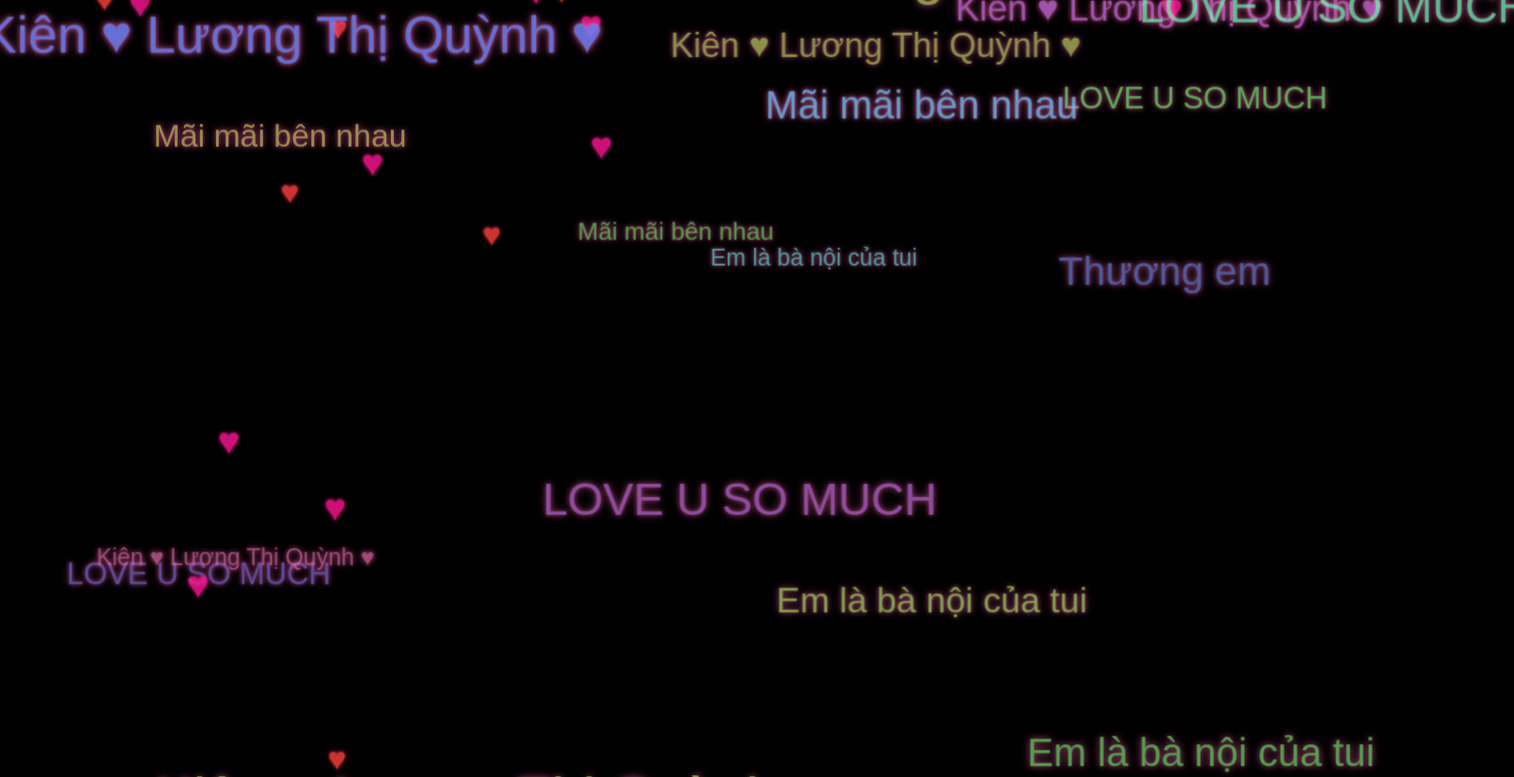
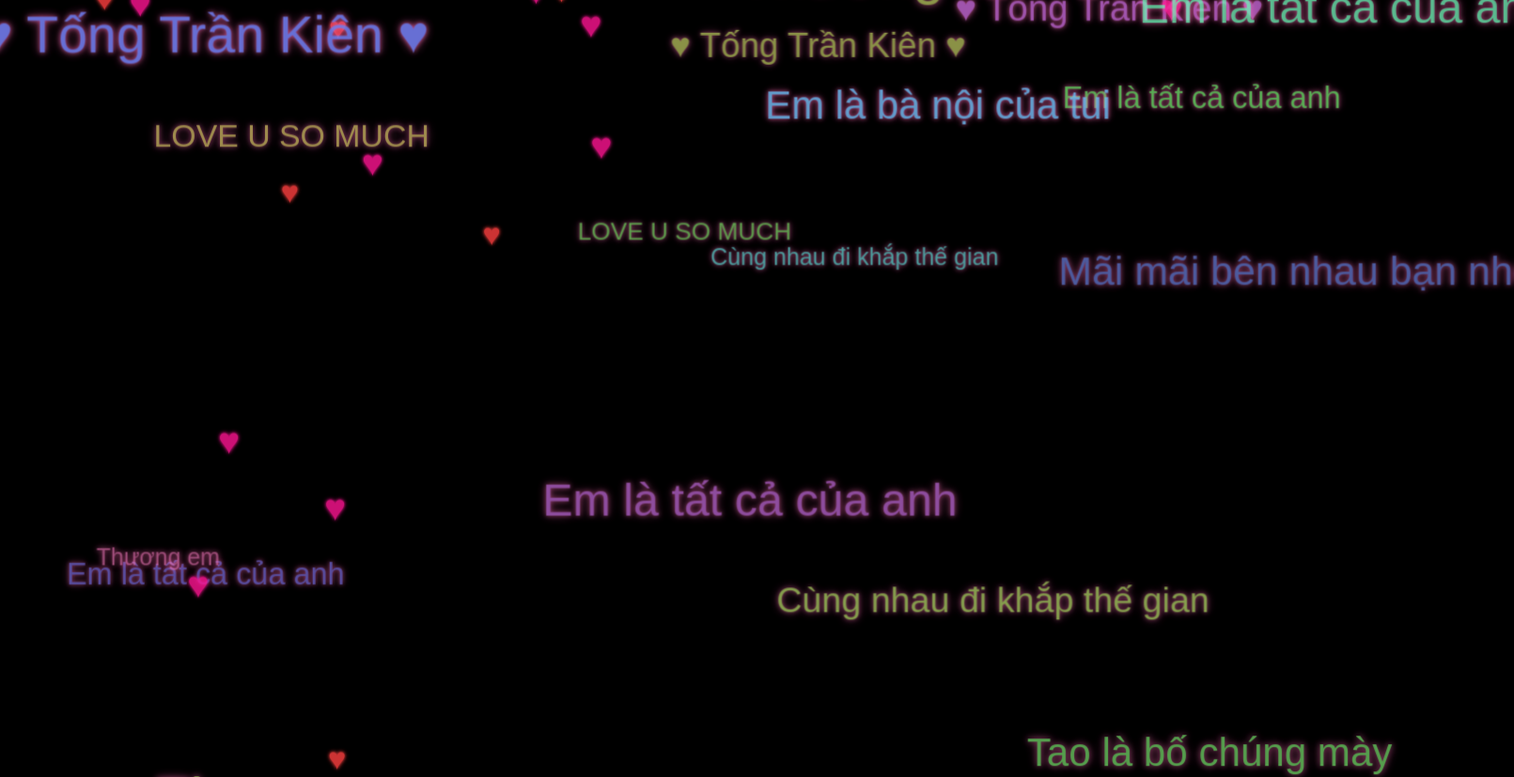
Before and after one commit to tongtrankien1605/anhyeuem, a plain HTML site: page index.html in a window 1280 px wide. Shown: the whole page at 94% size, 1611 px wide, since content can reach past the window. Drawn offline with Linux system fonts and the light colour scheme; animation ran at ten frames a second.

Commit message:
chán chả buồn nói

```diff
--- a/index.html
+++ b/index.html
@@ -158,11 +158,15 @@
         }
 
         const texts = [
-            "Kiên ♥ Lương Thị Quỳnh ♥",
+            "♥  Tống Trần Kiên ♥",
             "Thương em",
-            "Mãi mãi bên nhau",
+            "Mãi mãi bên nhau bạn nhớ",
             "Em là bà nội của tui",
             "LOVE U SO MUCH",
+            "Tao là bố chúng mày",
+            "Cùng nhau đi khắp thế gian",
+            "Tình yêu là mãi mãi",
+            "Em là tất cả của anh",
         ];
 
         const scene = document.getElementById("scene");
```
